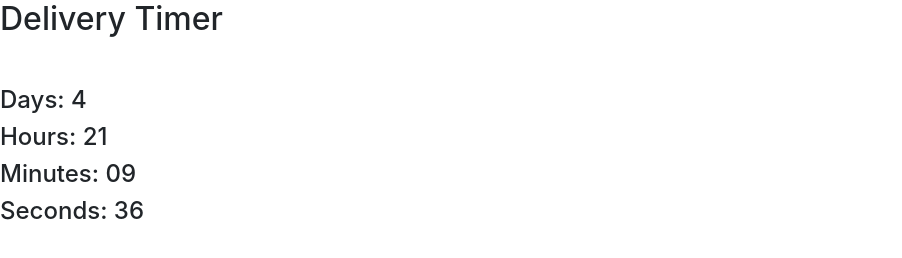
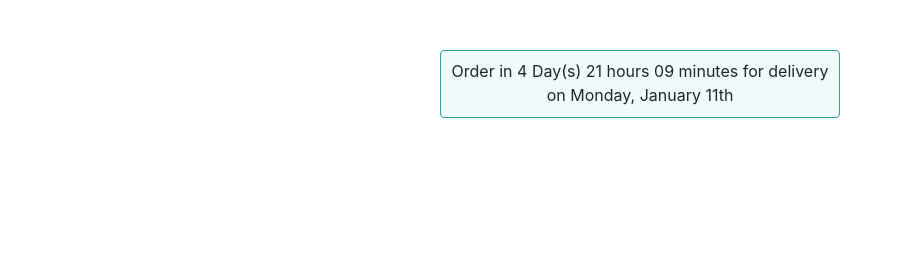
Before and after one commit to steview-d/delivery-timer, a plain HTML site: page index.html in a window 1280 px wide. Shown: the whole page, without its empty margins (0-902 px from the left). Drawn offline with nearby package versions, Linux system fonts and the light colour scheme.

Commit message:
Update formatting for delivery date

```diff
--- a/index.html
+++ b/index.html
@@ -1,5 +1,6 @@
 <!DOCTYPE html>
 <html lang="en">
+
 <head>
     <meta charset="UTF-8">
     <meta name="viewport" content="width=device-width, initial-scale=1.0">
@@ -12,15 +13,15 @@
     <!-- CSS: Custom -->
     <link rel="stylesheet" href="style.css" type="text/css">
 </head>
+
 <body>
 
-    <h2 class="mb-5">Delivery Timer</h2>
-
-    <div id="countdown">
-            <h4>Days: <span class="days"></span></h4>
-            <h4>Hours: <span class="hours"></span></h4>
-            <h4>Minutes: <span class="minutes"></span></h4>
-            <h4>Seconds: <span class="seconds"></span></h4>
+    <div id="delivery-timer">
+        <div class="timer-container">
+            <div class="timer-inner">
+                <p>Order in <span class="days"></span> Day(s) <span class="hours"></span> hours <span class="minutes"></span> minutes for delivery on <span class="delivery"></span></p>
+            </div>
+        </div>
 
     </div>
 
@@ -41,4 +42,5 @@
     <!-- main app js -->
     <script src="main.js"></script>
 </body>
+
 </html>
--- a/main.js
+++ b/main.js
@@ -14,7 +14,12 @@ next.setSeconds(0);
 
 // List all dates that orders will NOT be despatched from the warehouse,
 // other than weekends, which are automatically skipped
-const nonDespatchDays = ['2021-01-04', '2021-01-05', '2021-01-06', '2021-01-07'];
+const nonDespatchDays = [
+  '2021-01-04',
+  '2021-01-05',
+  '2021-01-06',
+  '2021-01-07',
+];
 
 // Set whether or not the warehouse will despatch goods on a weekend.
 const saturdayDespatch = false;
@@ -45,11 +50,11 @@ function getTimeRemaining(cutoffTime) {
  * @param {*} cutoffTime - The future date time to count down towards
  */
 function initializeClock(id, cutoffTime) {
-  const clock = document.getElementById(id);
-  const daysSpan = clock.querySelector('.days');
-  const hoursSpan = clock.querySelector('.hours');
-  const minutesSpan = clock.querySelector('.minutes');
-  const secondsSpan = clock.querySelector('.seconds');
+  const timer = document.getElementById(id);
+  const daysSpan = timer.querySelector('.days');
+  const hoursSpan = timer.querySelector('.hours');
+  const minutesSpan = timer.querySelector('.minutes');
+  const deliverySpan = timer.querySelector('.delivery');
 
   function updateCountdown() {
     const t = getTimeRemaining(cutoffTime);
@@ -57,13 +62,14 @@ function initializeClock(id, cutoffTime) {
     daysSpan.innerHTML = t.days;
     hoursSpan.innerHTML = ('0' + t.hours).slice(-2);
     minutesSpan.innerHTML = ('0' + t.minutes).slice(-2);
-    secondsSpan.innerHTML = ('0' + t.seconds).slice(-2);
 
     if (t.total <= 0) {
       clearInterval(timeinterval);
     }
   }
 
+  deliverySpan.innerHTML =
+    formatDeliveryDate(deliveryDate) + addDateSuffix(deliveryDate);
   const timeinterval = setInterval(updateCountdown, 1000);
   updateCountdown();
 }
@@ -116,7 +122,7 @@ function getNextDespatchDate(nextDespatchDate) {
  *                                    weekends.
  */
 function getNextDeliveryDate(nextDeliveryDate) {
-  deliveryDate = new Date(nextDeliveryDate.getTime())
+  deliveryDate = new Date(nextDeliveryDate.getTime());
   deliveryDate.setDate(deliveryDate.getDate() + 1);
 
   // Check if current despatch date is a weekend
@@ -124,7 +130,46 @@ function getNextDeliveryDate(nextDeliveryDate) {
     deliveryDate = getNextDeliveryDate(deliveryDate);
   }
 
-  return deliveryDate
+  return deliveryDate;
+}
+
+/**
+ *
+ * @param {*} dateStr
+ */
+function formatDeliveryDate(dateStr) {
+  var date = new Date(dateStr);
+  return date.toLocaleDateString('en-US', {
+    weekday: 'long',
+    month: 'long',
+    day: 'numeric',
+  });
+}
+
+/**
+ * Return the correct date suffix (st, nd, rd, th) depending on date
+ * @param {*} dateStr
+ */
+function addDateSuffix(dateStr) {
+  var date = new Date(dateStr);
+  d = date.toLocaleDateString('en-US', {
+    day: 'numeric'
+  });
+
+  const nth = function (d) {
+    if (d > 3 && d < 21) return 'th';
+    switch (d % 10) {
+      case 1:
+        return 'st';
+      case 2:
+        return 'nd';
+      case 3:
+        return 'rd';
+      default:
+        return 'th';
+    }
+  };
+  return nth();
 }
 
 // if cutoff time has passed for today, set cutoff day to tomorrow
@@ -133,13 +178,14 @@ if (now - next > 0) {
 }
 
 next = getNextDespatchDate(next);
-var despatchDate = new Date(next.getTime())
-var deliveryDate = getNextDeliveryDate(next)
+var despatchDate = new Date(next.getTime());
+var deliveryDate = getNextDeliveryDate(next);
 
-initializeClock('countdown', next);
+initializeClock('delivery-timer', next);
 
 // Debugging //
 console.log('-----------');
-console.log("NEXT: ", despatchDate);
-console.log("DELIVERY: ", deliveryDate)
+console.log('NEXT: ', despatchDate);
+console.log('DELIVERY: ', deliveryDate);
 console.log('-----------');
+console.log('Day Name: ', formatDeliveryDate(deliveryDate));
--- a/style.css
+++ b/style.css
@@ -0,0 +1,18 @@
+#delivery-timer {
+    /* Temp only, to position element */
+    width: 400px;
+    margin: 50px auto;
+}
+
+.timer-container {
+    width:100%;
+    background-color: #EFFCFB;
+    border: 1px solid #29A69C;
+    border-radius: 4px;
+    padding: 8px 8px 10px;
+}
+
+.timer-container p {
+    text-align: center;
+    margin: 0;
+}
```
